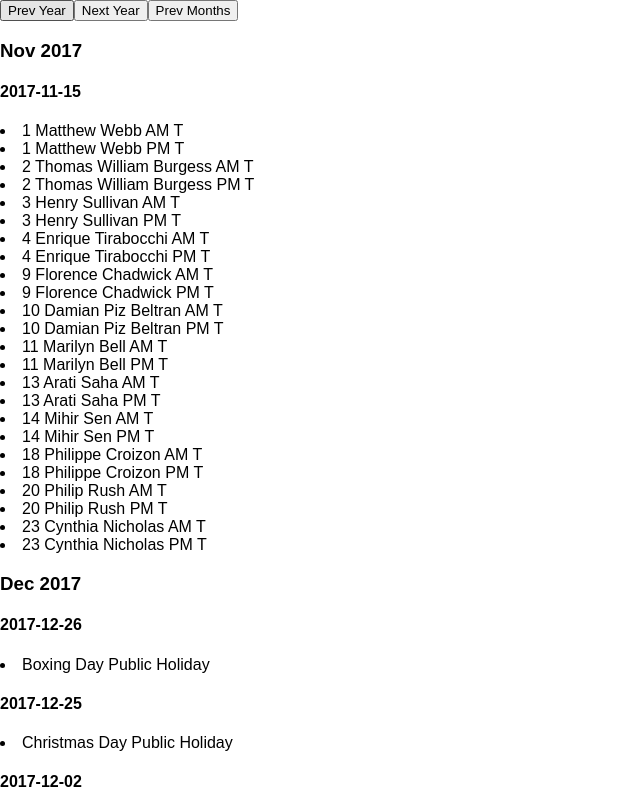
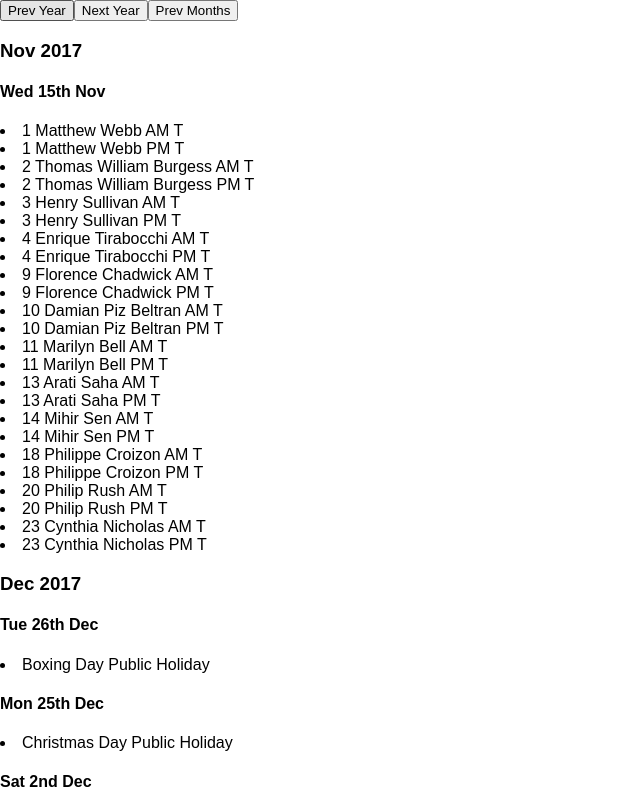
Before and after one commit to CJHunter91/absentee_manager, a React (Create React App) app: page / in a window 1280 px wide. Shown: the top 800 px of the page, without its empty margins (0-640 px from the left). Built offline with nearby package versions, Linux system fonts and the light colour scheme.

Commit message:
adds correct date format to month view

```diff
--- a/src/components/MonthView.jsx
+++ b/src/components/MonthView.jsx
@@ -1,4 +1,5 @@
 import React, { Component } from 'react';
+import moment from 'moment';
 
 
 
@@ -21,7 +22,7 @@ class MonthView extends Component{
 						})}}
 						key={index}
 						className="absence">
-						<h4>{currentDay}</h4>
+						<h4>{moment(currentDay).format('ddd Do MMM')}</h4>
 						<li>{absentee.title + " Public Holiday"}</li>
 						</article>
 						)
@@ -37,7 +38,7 @@ class MonthView extends Component{
 						})}}
 						key={index}
 						className="absence">
-						<h4>{currentDay}</h4>
+						<h4>{moment(currentDay).format('ddd Do MMM')}</h4>
 						<li>{absentee.userid} {absentee.name} {absentee.unit} {absentee.value}</li>
 						</article>
 						)
```
